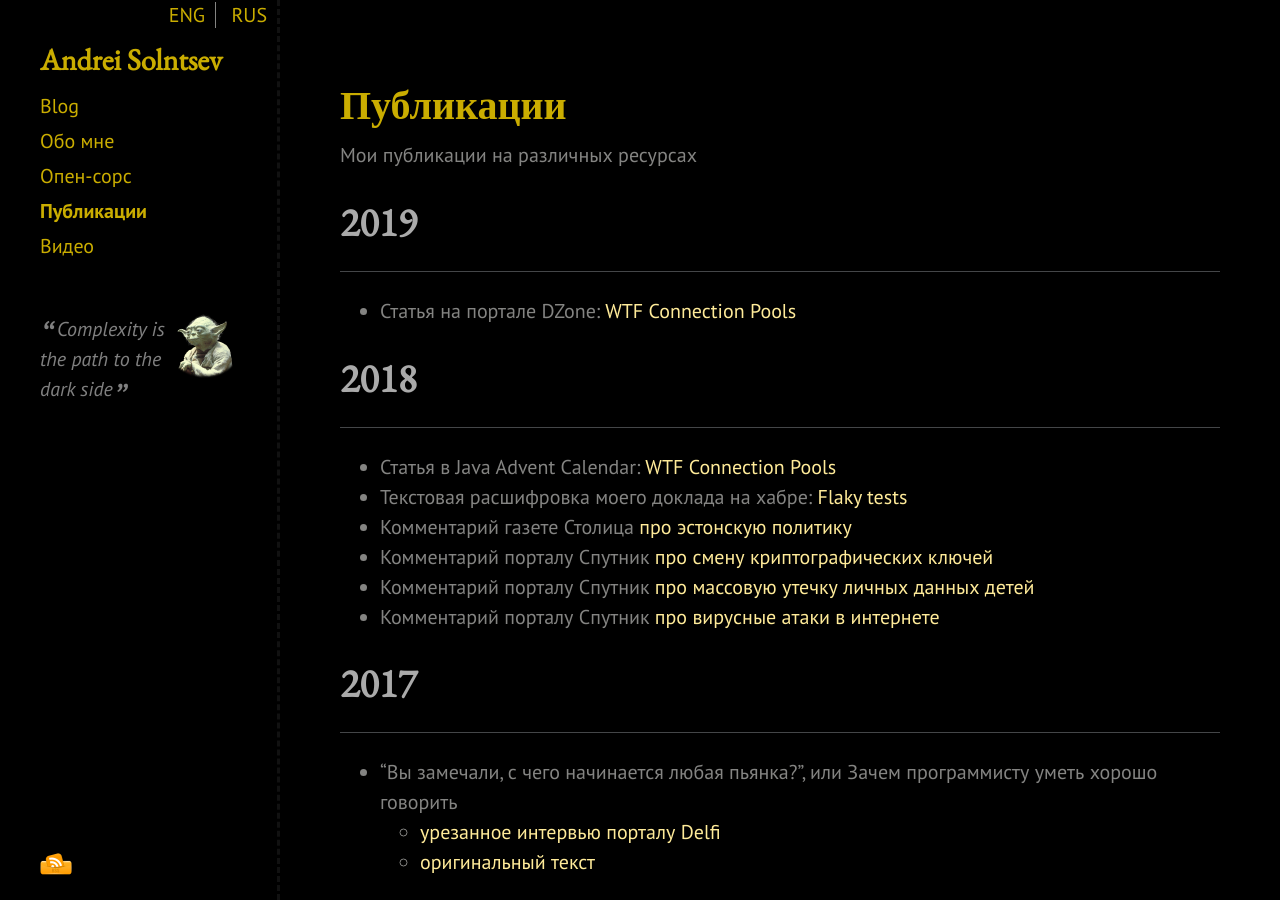
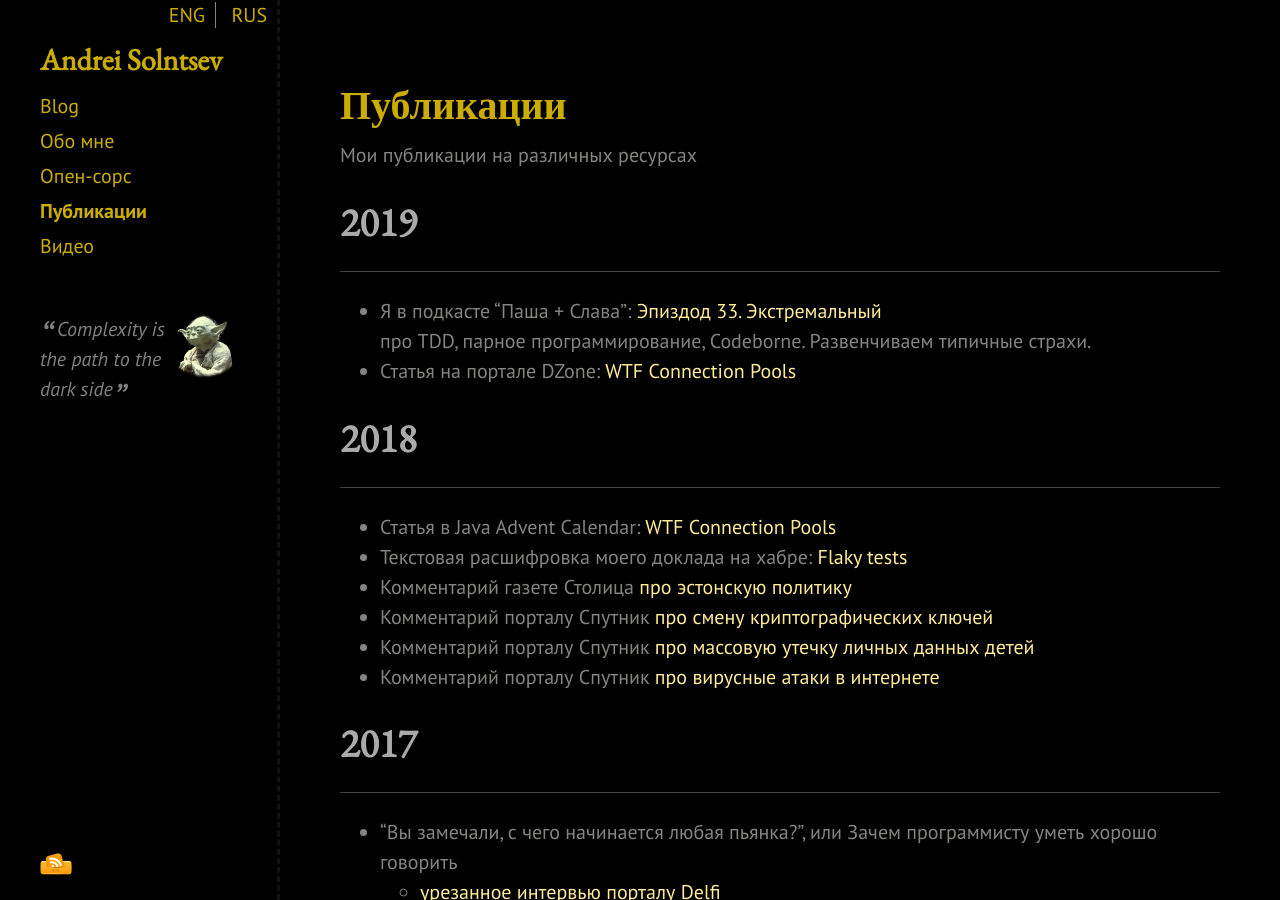
Before and after one commit to asolntsev/asolntsev.github.io, a Jekyll site: the page built from ru/publications.md, in a window 1280 px wide and 900 px high. Built offline with Jekyll 4.4.1, drawn with Linux system fonts in a browser that asks for light colours; nearby versions of some CDN libraries.

Commit message:
publish link to "Pash+Slava" podcast

```diff
--- a/ru/publications.md
+++ b/ru/publications.md
@@ -9,6 +9,7 @@ category: ru
 # 2019
 * * *
 
+* Я в подкасте "Паша + Слава": [Эпиздод 33. Экстремальный](https://it.asm0dey.ru/podcast/xp/) <br/> про TDD, парное программирование, Codeborne. Развенчиваем типичные страхи.
 * Статья на портале DZone: [WTF Connection Pools](http://dzone.com/articles/jvm-advent-calendar-connection-pools)
 
 # 2018
```
